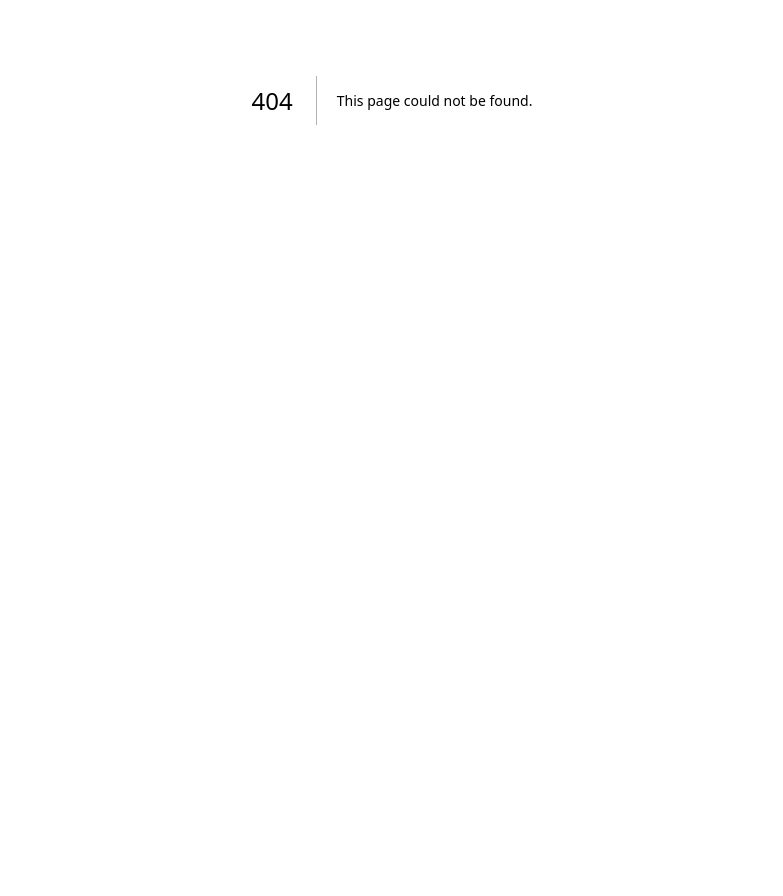
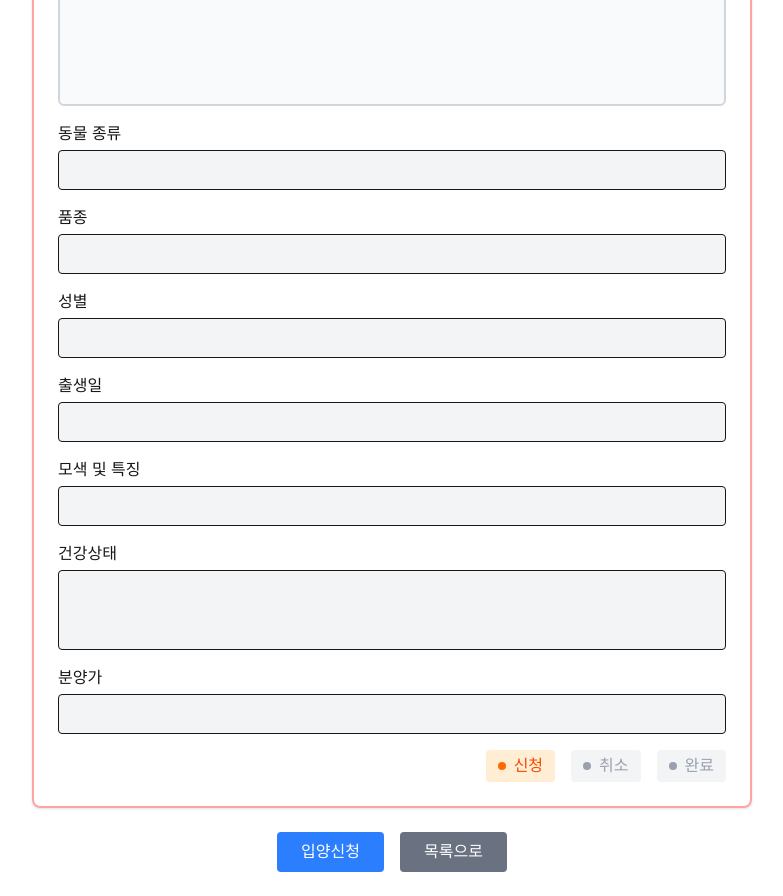
Before and after one commit to zxclve/pet_house, a Next.js app in the folder ani_front/: page /adoption in a window 1280 px wide. Before the commit this address had no page. Shown: the part 300-1196 px from the top of the page, without its empty margins (248-1031 px from the left). Before the commit the page ends 800 px from the top, so only its background shows below. Built offline with nearby package versions, Linux system fonts and the light colour scheme.

Commit message:
1차 상세 페이지 작업

```diff
--- /dev/null
+++ b/ani_front/app/adoption/page.tsx
@@ -0,0 +1,114 @@
+"use client";
+
+export default function AdoptionDetailPage() {
+
+  const status = "신청";
+
+  const statusList = [
+    { name: "신청", bg: "bg-orange-100", text: "text-orange-600", dot: "bg-orange-500" },
+    { name: "취소", bg: "bg-red-100", text: "text-red-600", dot: "bg-red-500" },
+    { name: "완료", bg: "bg-green-100", text: "text-green-600", dot: "bg-green-500" },
+  ];
+
+  return (
+    <div className="w-[90%] max-w-3xl mx-auto p-6">
+      <h1 className="text-2xl font-bold mb-6 text-center">
+        반려동물 분양 상세정보
+      </h1>
+
+      {/* 상세 정보 */}
+      <div className="space-y-4 border-2 border-red-300 p-6 rounded-lg shadow">
+
+        <div>
+          <label className="block mb-2 text-lg font-bold text-center">
+            반려동물 이미지
+          </label>
+
+          <div className="mt-4 w-full h-64 border-2 border-gray-300 rounded-md bg-gray-50 flex items-center justify-center">
+            <span className="text-sm text-gray-400">
+              이미지 영역
+            </span>
+          </div>
+        </div>
+
+        {/* 동물 종류 */}
+        <div>
+          <label className="block mb-1 font-medium">동물 종류</label>
+          <div className="w-full border p-2 rounded bg-gray-100 h-10"></div>
+        </div>
+
+        {/* 품종 */}
+        <div>
+          <label className="block mb-1 font-medium">품종</label>
+          <div className="w-full border p-2 rounded bg-gray-100 h-10"></div>
+        </div>
+
+        {/* 성별 */}
+        <div>
+          <label className="block mb-1 font-medium">성별</label>
+          <div className="w-full border p-2 rounded bg-gray-100 h-10"></div>
+        </div>
+
+        {/* 출생일 */}
+        <div>
+          <label className="block mb-1 font-medium">출생일</label>
+          <div className="w-full border p-2 rounded bg-gray-100 h-10"></div>
+        </div>
+
+        {/* 모색 및 특징 */}
+        <div>
+          <label className="block mb-1 font-medium">모색 및 특징</label>
+          <div className="w-full border p-2 rounded bg-gray-100 h-10"></div>
+        </div>
+
+        {/* 건강상태 */}
+        <div>
+          <label className="block mb-1 font-medium">건강상태</label>
+          <div className="w-full border p-2 rounded bg-gray-100 min-h-[80px]"></div>
+        </div>
+
+        {/* 분양가 */}
+        <div>
+          <label className="block mb-1 font-medium">분양가</label>
+          <div className="w-full border p-2 rounded bg-gray-100 h-10"></div>
+        </div>
+
+        {/* 분양상태 */}
+        <div>
+          <div className="flex gap-4 justify-end">
+            {statusList.map((item) => {
+              const isActive = status === item.name;
+
+              return (
+                <span
+                  key={item.name}
+                  className={`flex items-center gap-2 px-3 py-1 rounded font-medium ${
+                    isActive
+                      ? `${item.bg} ${item.text}`
+                      : "bg-gray-100 text-gray-400"
+                  }`}
+                >
+                  <span
+                    className={`w-2 h-2 rounded-full ${isActive ? item.dot : "bg-gray-400"}`}></span>
+                  {item.name}
+                </span>
+              );
+            })}
+          </div>
+        </div>
+
+      </div>
+
+      {/* 하단 버튼 */}
+      <div className="flex justify-center gap-4 mt-6">
+        <button
+          type="button"
+          className="px-6 bg-blue-500 text-white p-2 rounded hover:bg-blue-600">입양신청</button>
+
+        <button
+          type="button"
+          className="px-6 bg-gray-500 text-white p-2 rounded hover:bg-gray-600">목록으로</button>
+      </div>
+    </div>
+  );
+}
```
Also changed, not shown: 1 other file (tests, documents, lock files or other folders).
